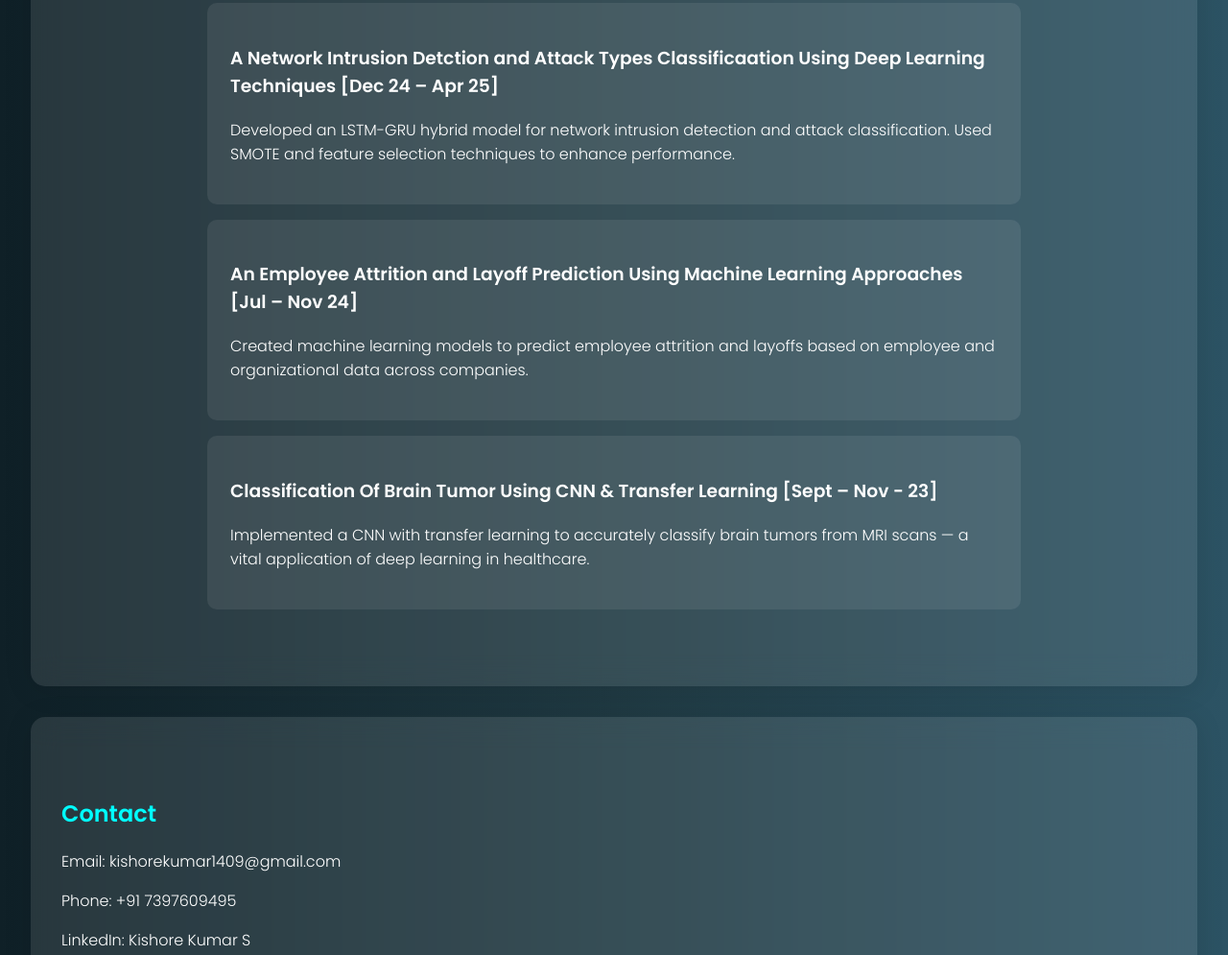
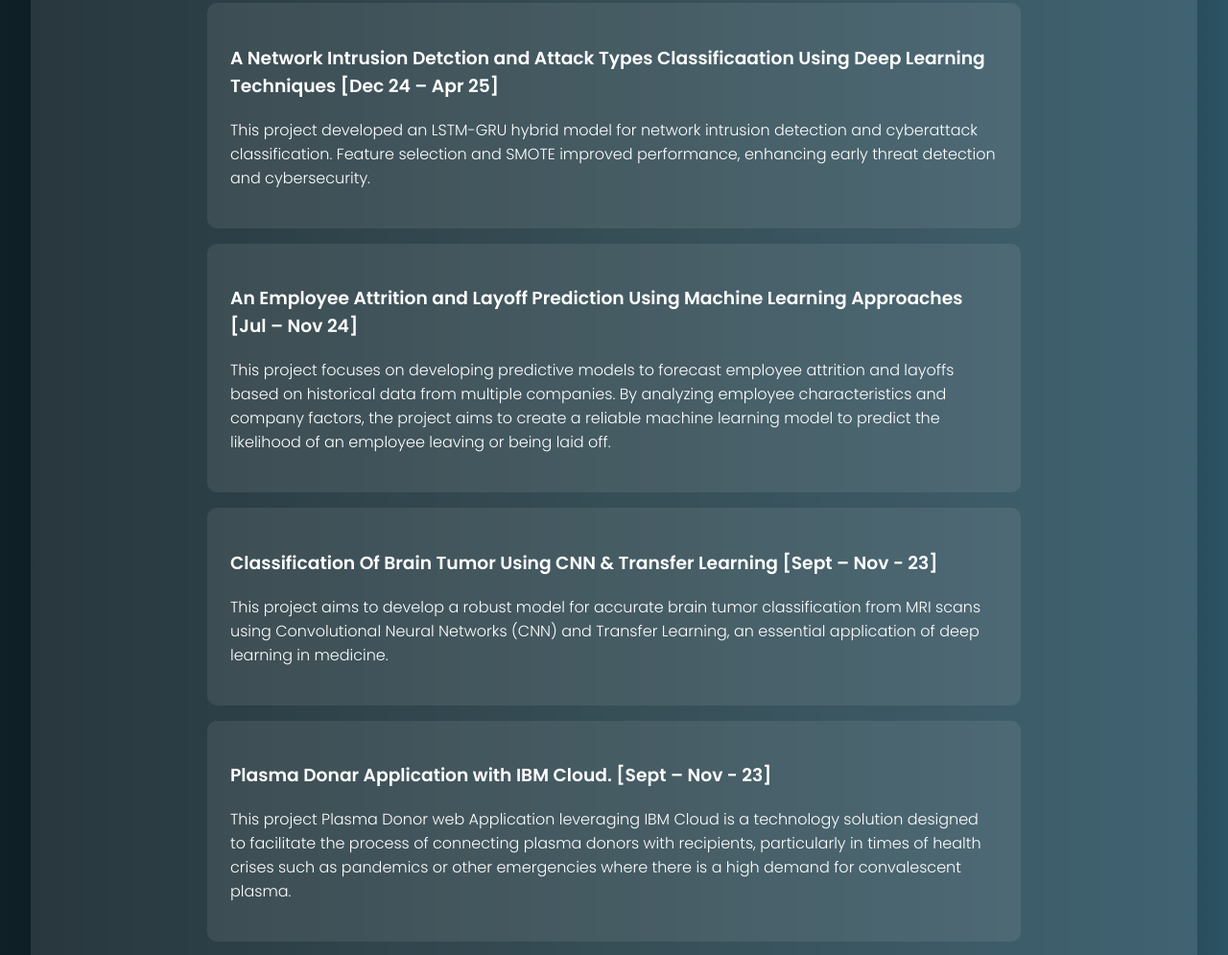
Before and after one commit to kishorekumar0814/Portfolio, a plain HTML site: page index.html in a window 1280 px wide. Shown: the part 2159-3154 px from the top of the page at 96% size. Drawn offline with nearby package versions, Linux system fonts and the light colour scheme; no server answers.

Commit message:
Update index.html

```diff
--- a/index.html
+++ b/index.html
@@ -169,8 +169,8 @@
 <section id="education">
     <h2>Education</h2>
     <ul>
-      <li><strong>M.Tech in CSE</strong> – Vellore Institute of Technology, Vellore <br>2023 – 2025 (Expected)</li>
-      <li><strong>B.Tech in Information Technology</strong> – Saveetha Engineering College, Chennai <br>2019 – 2023</li>
+      <li><strong>M.Tech in Computer Science Engineering</strong> – Vellore Institute of Technology, Vellore <br>2023 – 2025</li>
+      <li><strong>B.Tech in Information Technology</strong> – Global Institute of Engineering and Technology, Vellore <br>2019 – 2023</li>
     </ul>
   </section>
 
@@ -191,15 +191,19 @@
     <h2>Projects</h2>
     <div class="project">
       <h3>A Network Intrusion Detction and Attack Types Classificaation Using Deep Learning Techniques [Dec 24 – Apr 25]  </h3>
-      <p>Developed an LSTM-GRU hybrid model for network intrusion detection and attack classification. Used SMOTE and feature selection techniques to enhance performance.</p>
+      <p>This project developed an LSTM-GRU hybrid model for network intrusion detection and cyberattack classification. Feature selection and SMOTE improved performance, enhancing early threat detection and cybersecurity.</p>
     </div>
     <div class="project">
       <h3>An Employee Attrition and Layoff Prediction Using Machine Learning Approaches [Jul – Nov 24]</h3>
-      <p>Created machine learning models to predict employee attrition and layoffs based on employee and organizational data across companies.</p>
+      <p>This project focuses on developing predictive models to forecast employee attrition and layoffs based on historical data from multiple companies. By analyzing employee characteristics and company factors, the project aims to create a reliable machine learning model to predict the likelihood of an employee leaving or being laid off.</p>
     </div>
     <div class="project">
       <h3>Classification Of Brain Tumor Using CNN & Transfer Learning [Sept – Nov - 23] </h3>
-      <p>Implemented a CNN with transfer learning to accurately classify brain tumors from MRI scans — a vital application of deep learning in healthcare.</p>
+      <p>This project aims to develop a robust model for accurate brain tumor classification from MRI scans using Convolutional Neural Networks (CNN) and Transfer Learning, an essential application of deep learning in medicine.</p>
+    </div>
+    <div class="project">
+      <h3>Plasma Donar Application with IBM Cloud.  [Sept – Nov - 23] </h3>
+      <p>This project Plasma Donor web Application leveraging IBM Cloud is a technology solution designed to facilitate the process of connecting plasma donors with recipients, particularly in times of health crises such as pandemics or other emergencies where there is a high demand for convalescent plasma.</p>
     </div>
   </section>
 
```
